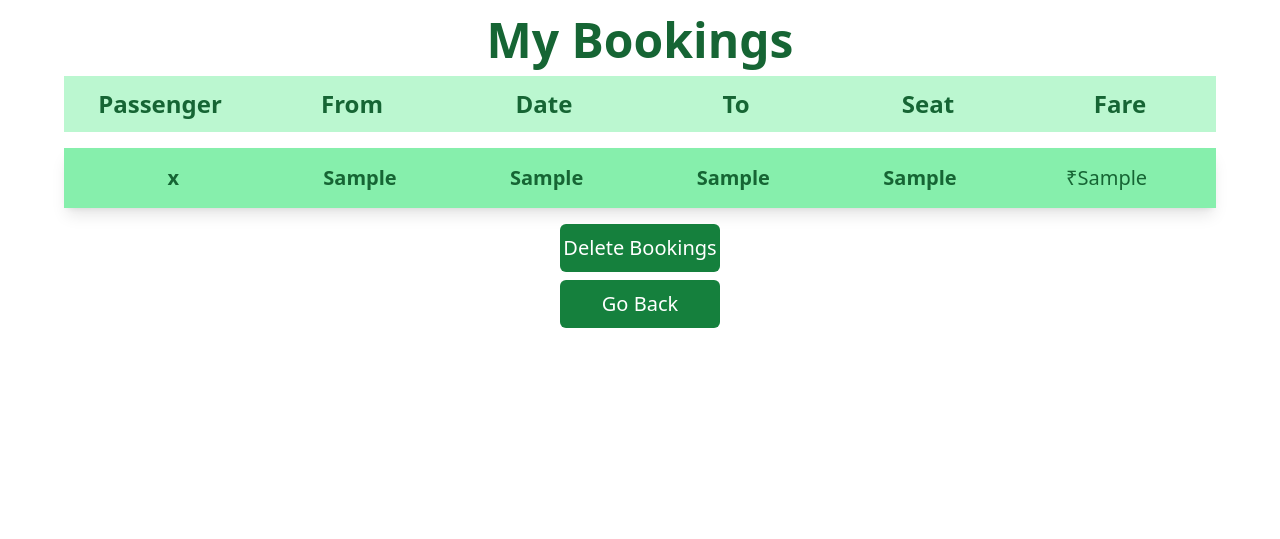
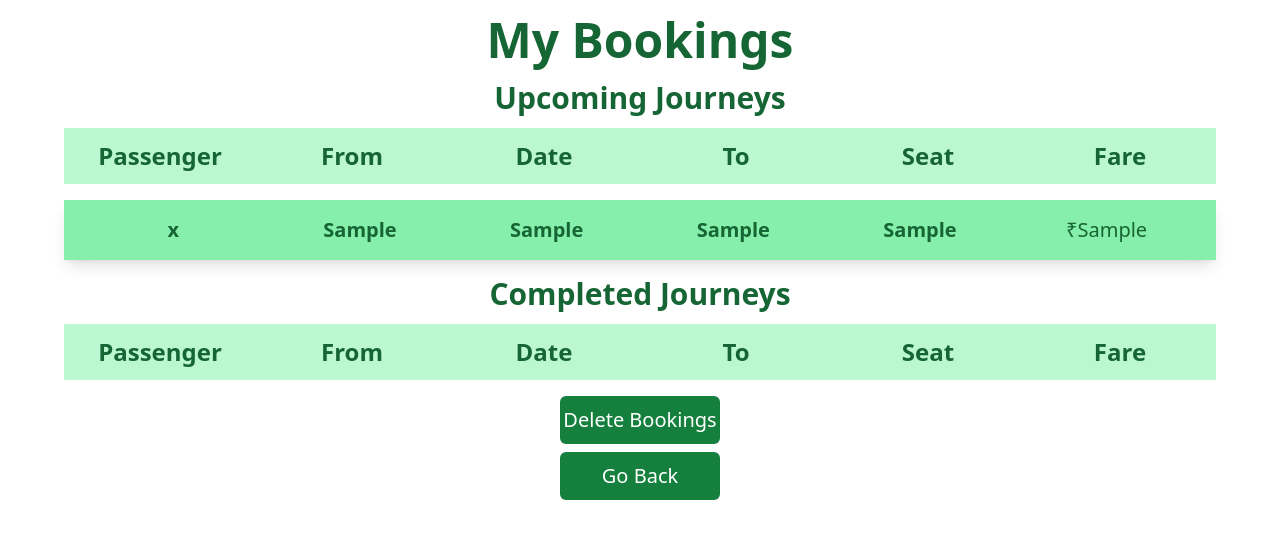
Before and after one commit to tirthankar27/BusBooking, a PHP site: page /bookings.php in a window 1280 px wide. Shown: the top 539 px of the page. Run offline with PHP 8.4, Linux system fonts and the light colour scheme; the visitor is signed in with stand-in values (Sample User, id 1); tables that the repository leaves empty or names only in its code hold one stand-in row (values such as "Sample post"); some libraries are stand-ins or nearby versions.

Commit message:
Made few design changes with feature to show completed and upcoming journey

```diff
--- a/pages/bookings.php
+++ b/pages/bookings.php
@@ -6,6 +6,7 @@
     $stmt->bind_param('s', $mail);
     $stmt->execute();
     $result = $stmt->get_result();
+    $time=date("Y-m-d");
 ?>
 
 <!DOCTYPE html>
@@ -20,6 +21,7 @@
     <?php if($result->num_rows > 0):?>
         <main class="flex flex-col justify-center items-center h-auto w-full px-4 sm:px-8 lg:px-16">
             <h1 class="text-green-800 text-3xl sm:text-4xl lg:text-5xl font-bold mt-4">My Bookings</h1>
+            <h1 class="text-green-800 text-xl sm:text-4xl lg:text-3xl font-bold mt-4">Upcoming Journeys</h1>
             <div class="flex flex-row flex-wrap justify-center items-center w-full bg-green-200 mt-3 py-3">
                 <div class="w-1/2 sm:w-1/6 text-center text-green-800 font-bold text-lg sm:text-xl lg:text-2xl">Passenger</div>
                 <div class="w-1/2 sm:w-1/6 text-center text-green-800 font-bold text-lg sm:text-xl lg:text-2xl">From</div>
@@ -30,6 +32,7 @@
             </div>
             <?php
                 while($row=mysqli_fetch_assoc($result)){
+                    if($time<$row['doj']){
                         echo'<div class="flex flex-row flex-wrap bg-green-300 w-full shadow-lg p-4 mt-4">
                         <div class="w-1/2 sm:w-1/6 text-center">
                         <h2 class="text-green-800 text-lg sm:text-xl font-semibold">'.$row['passenger'].'</h2>
@@ -51,6 +54,43 @@
                         </div>
                         </div>';
                     }
+                }
+                mysqli_data_seek($result,0);
+            ?>
+            <h1 class="text-green-800 text-xl sm:text-4xl lg:text-3xl font-bold mt-4">Completed Journeys</h1>
+            <div class="flex flex-row flex-wrap justify-center items-center w-full bg-green-200 mt-3 py-3">
+                <div class="w-1/2 sm:w-1/6 text-center text-green-800 font-bold text-lg sm:text-xl lg:text-2xl">Passenger</div>
+                <div class="w-1/2 sm:w-1/6 text-center text-green-800 font-bold text-lg sm:text-xl lg:text-2xl">From</div>
+                <div class="w-1/2 sm:w-1/6 text-center text-green-800 font-bold text-lg sm:text-xl lg:text-2xl">Date</div>
+                <div class="w-1/2 sm:w-1/6 text-center text-green-800 font-bold text-lg sm:text-xl lg:text-2xl">To</div>
+                <div class="w-1/2 sm:w-1/6 text-center text-green-800 font-bold text-lg sm:text-xl lg:text-2xl">Seat</div>
+                <div class="w-1/2 sm:w-1/6 text-center text-green-800 font-bold text-lg sm:text-xl lg:text-2xl">Fare</div>
+            </div>
+            <?php
+                while($row=mysqli_fetch_assoc($result)){
+                    if($time>$row['doj']){
+                        echo'<div class="flex flex-row flex-wrap bg-green-300 w-full shadow-lg p-4 mt-4">
+                        <div class="w-1/2 sm:w-1/6 text-center">
+                        <h2 class="text-green-800 text-lg sm:text-xl font-semibold">'.$row['passenger'].'</h2>
+                        </div>
+                        <div class="w-1/2 sm:w-1/6 text-center">
+                        <h2 class="text-green-800 text-lg sm:text-xl font-semibold">'.$row['source'].'</h2>
+                        </div>
+                        <div class="w-1/2 sm:w-1/6 text-center">
+                        <h2 class="text-green-800 text-lg sm:text-xl font-semibold">'.$row['doj'].'</h2>
+                        </div>
+                        <div class="w-1/2 sm:w-1/6 text-center">
+                        <h2 class="text-green-800 text-lg sm:text-xl font-semibold">'.$row['dest'].'</h2>
+                        </div>
+                        <div class="w-1/2 sm:w-1/6 text-center">
+                        <h2 class="text-green-800 text-lg sm:text-xl font-semibold">'.$row['seat'].'</h2>
+                        </div>
+                        <div class="w-1/2 sm:w-1/6 text-center">
+                        <h2 class="text-green-800 text-lg sm:text-xl">₹'.$row['fare'].'</h2>
+                        </div>
+                        </div>';
+                    }
+                }
             ?>
             <a href="deleteBooking.php" class="flex justify-center items-center h-12 w-40 mt-4 mb-2 bg-green-700 rounded-md text-white text-lg sm:text-xl hover:bg-green-800 duration-300">
                 Delete Bookings
--- a/pages/header.php
+++ b/pages/header.php
@@ -6,7 +6,10 @@
             <a href="pages/login.php" class="text-lg font-semibold text-green-700 hover:text-green-900">Login</a>
             <a href="pages/signup.php" class="text-lg font-semibold text-green-700 hover:text-green-900">Signup</a>
         <?php else: ?>
-            <a href="" class="text-lg font-semibold text-green-700 hover:text-green-900"><?php echo $_SESSION['name']; ?></a>
+            <div class="text-lg font-semibold text-green-700 hover:text-green-900">
+                <i class="ri-user-3-fill"></i>
+                <a href=""><?php echo $_SESSION['name']; ?></a>
+            </div>
             <a href="pages/bookings.php" class="text-lg font-semibold text-green-700 hover:text-green-900">My Bookings</a>
             <a href="pages/logout.php" class="text-lg font-semibold text-green-700 hover:text-green-900">Logout</a>
         <?php endif; ?>
```
Lines whose indentation alone changed are shown as unchanged.
